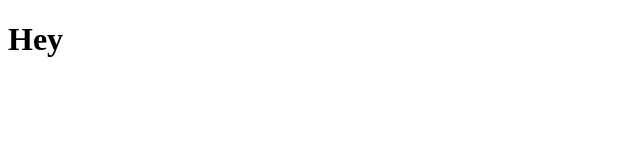
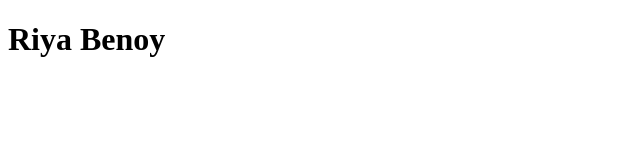
Before and after one commit to benriya97/benriya97.github.io, a plain HTML site: page index.html in a window 1280 px wide. Shown: the whole page, without its empty margins (0-640 px from the left). Drawn offline with Linux system fonts and the light colour scheme.

Commit message:
change text

```diff
--- a/index.html
+++ b/index.html
@@ -12,7 +12,7 @@
         <link rel="stylesheet" href="">
     </head>
     <body>
-        <h1>Hey</h1>
+        <h1>Riya Benoy</h1>
         <!--[if lt IE 7]>
             <p class="browsehappy">You are using an <strong>outdated</strong> browser. Please <a href="#">upgrade your browser</a> to improve your experience.</p>
         <![endif]-->
```
